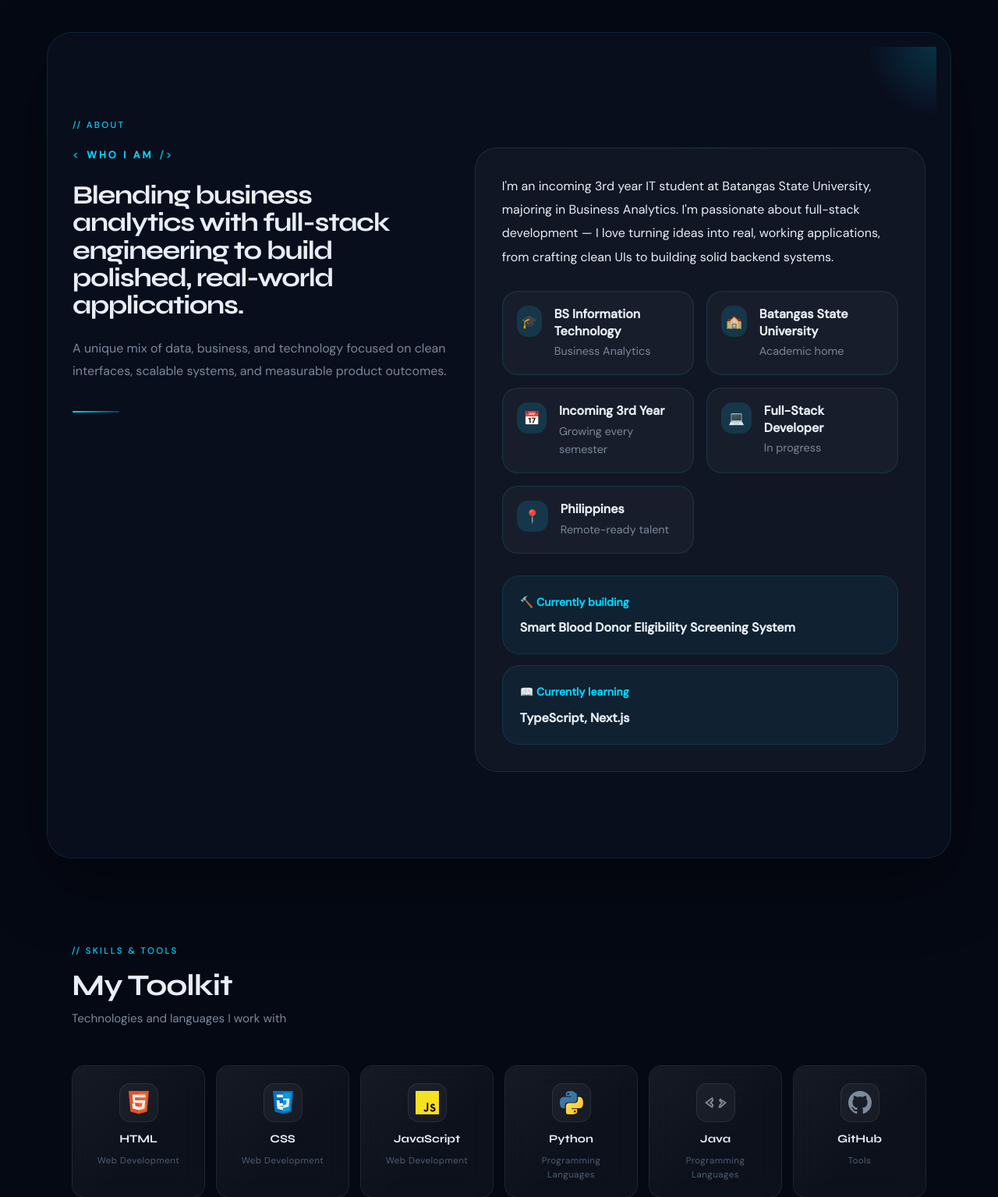
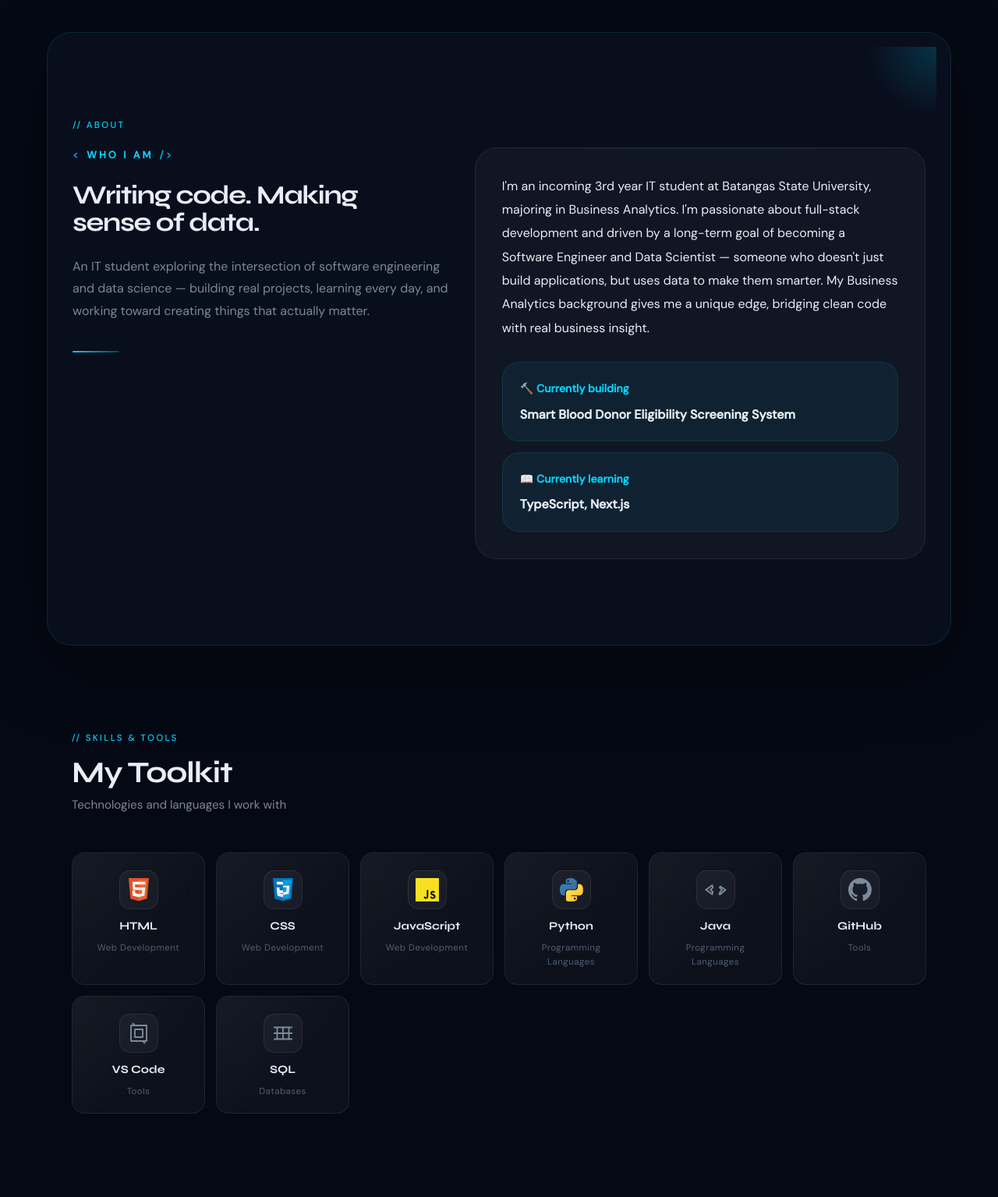
Before and after one commit to mayciii/portfolio_enhanced, a Flask app: page / in a window 1280 px wide. Shown: the part 816-2351 px from the top of the page at 78% size. Run offline with Flask 3, Linux system fonts and the light colour scheme.

Commit message:
updated about me section

```diff
--- a/static/css/style.css
+++ b/static/css/style.css
@@ -360,42 +360,6 @@ header, main, footer { position: relative; z-index: 1; }
     font-size: 1rem;
     margin-bottom: 28px;
 }
-.about-highlights {
-    display: grid;
-    grid-template-columns: repeat(2, minmax(0, 1fr));
-    gap: 16px;
-}
-.about-pill {
-    display: flex;
-    gap: 16px;
-    padding: 18px;
-    border-radius: 20px;
-    border: 1px solid rgba(0,212,255,0.12);
-    background: rgba(255,255,255,0.03);
-    box-shadow: inset 0 0 0 1px rgba(255,255,255,0.02);
-}
-.pill-icon {
-    width: 40px;
-    height: 40px;
-    display: grid;
-    place-items: center;
-    border-radius: 14px;
-    background: rgba(0,212,255,0.14);
-    color: var(--cyan);
-    font-size: 1.05rem;
-}
-.pill-title {
-    display: block;
-    font-weight: 700;
-    color: var(--text);
-    line-height: 1.35;
-}
-.pill-meta {
-    display: block;
-    margin-top: 4px;
-    color: var(--muted);
-    font-size: .9rem;
-}
 .about-status {
     display: grid;
     gap: 14px;
--- a/templates/index.html
+++ b/templates/index.html
@@ -96,49 +96,12 @@
     <div class="about-grid">
         <div class="about-headline">
             <span class="about-eyebrow">Who I Am</span>
-            <h2>Blending business analytics with full-stack engineering to build polished, real-world applications.</h2>
-            <p class="about-intro">A unique mix of data, business, and technology focused on clean interfaces, scalable systems, and measurable product outcomes.</p>
+            <h2>Writing code. Making sense of data.</h2>
+            <p class="about-intro">An IT student exploring the intersection of software engineering and data science — building real projects, learning every day, and working toward creating things that actually matter.</p>
         </div>
         <div class="about-panel glass-card">
             <div class="about-copy">
-                <p>I'm an incoming 3rd year IT student at Batangas State University, majoring in Business Analytics. I'm passionate about full-stack development — I love turning ideas into real, working applications, from crafting clean UIs to building solid backend systems.</p>
-            </div>
-            <div class="about-highlights">
-                <div class="about-pill">
-                    <span class="pill-icon">🎓</span>
-                    <div>
-                        <span class="pill-title">BS Information Technology</span>
-                        <span class="pill-meta">Business Analytics</span>
-                    </div>
-                </div>
-                <div class="about-pill">
-                    <span class="pill-icon">🏫</span>
-                    <div>
-                        <span class="pill-title">Batangas State University</span>
-                        <span class="pill-meta">Academic home</span>
-                    </div>
-                </div>
-                <div class="about-pill">
-                    <span class="pill-icon">📅</span>
-                    <div>
-                        <span class="pill-title">Incoming 3rd Year</span>
-                        <span class="pill-meta">Growing every semester</span>
-                    </div>
-                </div>
-                <div class="about-pill">
-                    <span class="pill-icon">💻</span>
-                    <div>
-                        <span class="pill-title">Full-Stack Developer</span>
-                        <span class="pill-meta">In progress</span>
-                    </div>
-                </div>
-                <div class="about-pill">
-                    <span class="pill-icon">📍</span>
-                    <div>
-                        <span class="pill-title">Philippines</span>
-                        <span class="pill-meta">Remote-ready talent</span>
-                    </div>
-                </div>
+                <p>I'm an incoming 3rd year IT student at Batangas State University, majoring in Business Analytics. I'm passionate about full-stack development and driven by a long-term goal of becoming a Software Engineer and Data Scientist — someone who doesn't just build applications, but uses data to make them smarter. My Business Analytics background gives me a unique edge, bridging clean code with real business insight.</p>
             </div>
             <div class="about-status">
                 <div class="status-block">
```
